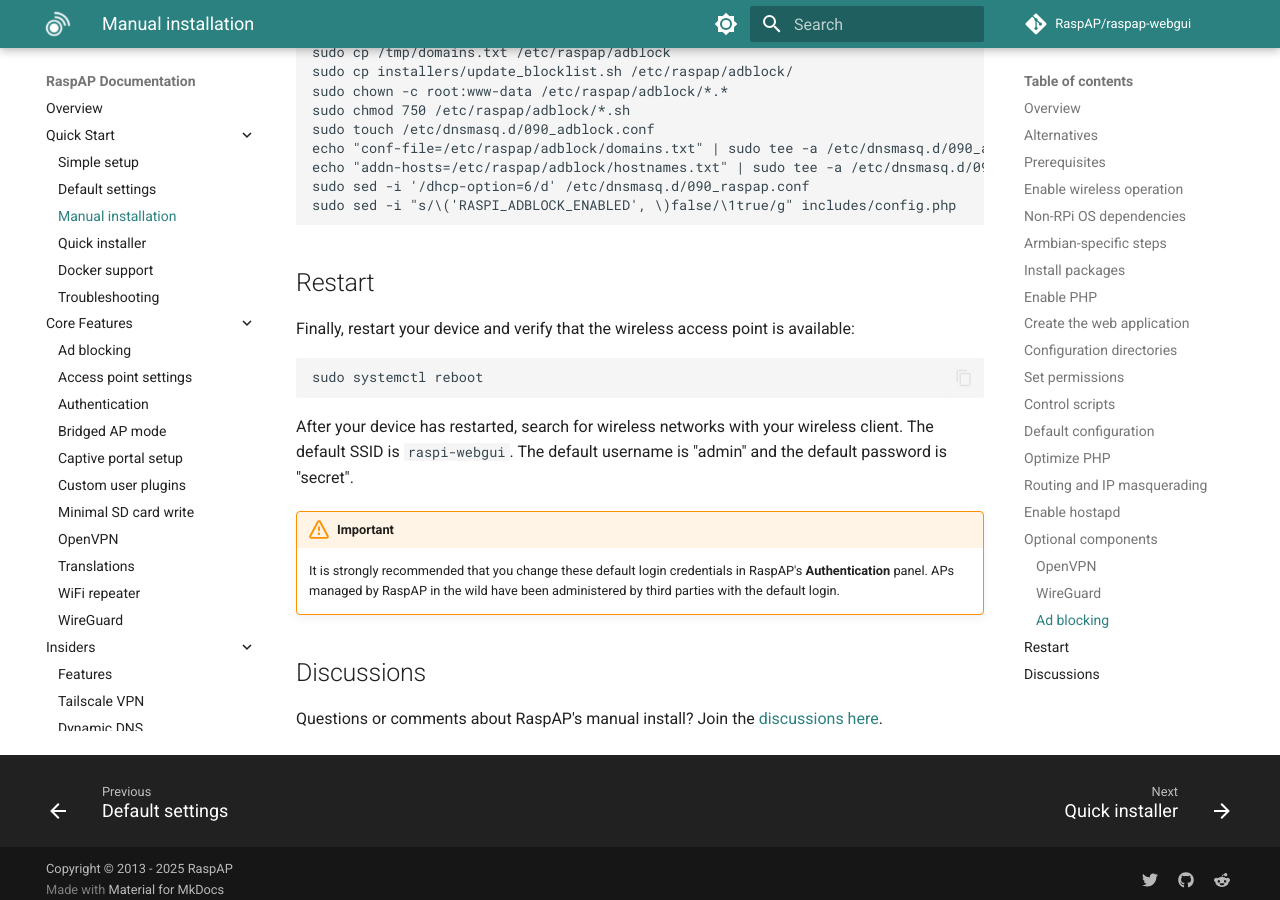
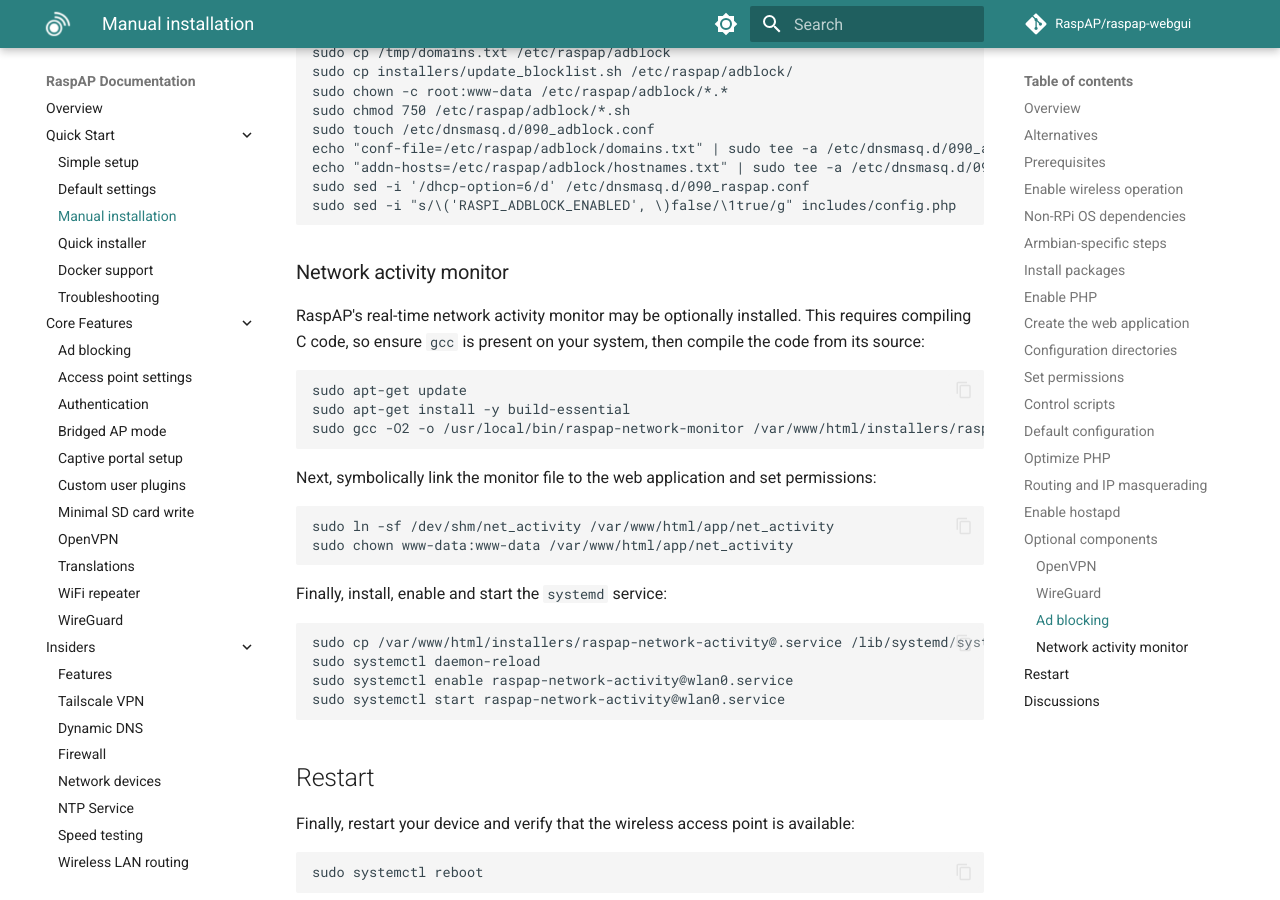
Before and after one commit to RaspAP/raspap-docs, an MkDocs documentation site: the page built from docs/manual.md, in a window 1280 px wide and 900 px high, scrolled down 8035 px. Built offline with MkDocs 1.6.1 and Material for MkDocs 9.7.7, drawn with Linux system fonts in a browser that asks for light colours; comment, search, counter and statistics services are not loaded.

Commit message:
Add network activity steps

````diff
--- a/docs/manual.md
+++ b/docs/manual.md
@@ -320,6 +320,29 @@
 sudo sed -i "s/\('RASPI_ADBLOCK_ENABLED', \)false/\1true/g" includes/config.php
 ```
 
+### Network activity monitor
+RaspAP's real-time network activity monitor may be optionally installed. This requires compiling C code, so ensure `gcc` is present on your system, then compile the code from its source:
+
+```
+sudo apt-get update
+sudo apt-get install -y build-essential
+sudo gcc -O2 -o /usr/local/bin/raspap-network-monitor /var/www/html/installers/raspap-network-monitor.c
+```
+
+Next, symbolically link the monitor file to the web application and set permissions:
+```
+sudo ln -sf /dev/shm/net_activity /var/www/html/app/net_activity
+sudo chown www-data:www-data /var/www/html/app/net_activity
+```
+
+Finally, install, enable and start the `systemd` service:
+```
+sudo cp /var/www/html/installers/raspap-network-activity@.service /lib/systemd/system/
+sudo systemctl daemon-reload
+sudo systemctl enable raspap-network-activity@wlan0.service
+sudo systemctl start raspap-network-activity@wlan0.service
+```
+
 ## Restart
 Finally, restart your device and verify that the wireless access point is available:
 
````
